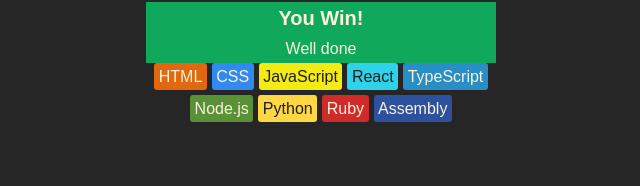
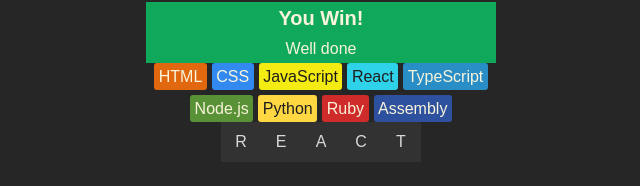
Before and after one commit to Amandecoe/React-Practice, a React (Vite) app in the folder assembly/: page / in a window 1280 px wide. Shown: the part 114-300 px from the top of the page, without its empty margins (319-959 px from the left). Built offline with nearby package versions, Linux system fonts and the light colour scheme.

Commit message:
displaying the guessed word hardcoded for practice

```diff
--- a/assembly/src/App.jsx
+++ b/assembly/src/App.jsx
@@ -1,7 +1,8 @@
-import React from "react"
+import { useState } from "react"
 import  {languages}  from "./language"
 export default function AssemblyEndgame(){
 
+  const[currentword, setCurrentwWord] = useState("REACT")
   const languageElements = languages.map(lang=>{
     const styles = {
       backgroundColor: lang.backgroundColor,
@@ -16,6 +17,13 @@ export default function AssemblyEndgame(){
       </span>
     )
   })
+
+  const letterElements = currentword.split("").map( letter=>
+  (
+    <span>{letter.toUpperCase()}</span>
+  )
+  )
+
   return(
     <main>
         <header>
@@ -30,6 +38,10 @@ export default function AssemblyEndgame(){
         <section className="language-chips">
             {languageElements}
         </section>
+
+        <section className="word">
+          {letterElements}
+        </section>
     </main>
   )
 }
--- a/assembly/src/index.css
+++ b/assembly/src/index.css
@@ -50,3 +50,16 @@ span.chip{
   border-radius: 3px;
   padding: 4.5px;
 }
+section.word{
+  display: flex;
+  justify-content: center;
+}
+section.word > span{
+  height:40px;
+  width: 40px;
+  background-color: #323232;
+  display: flex;
+  justify-content: center;
+  align-items: center;
+
+}
```
